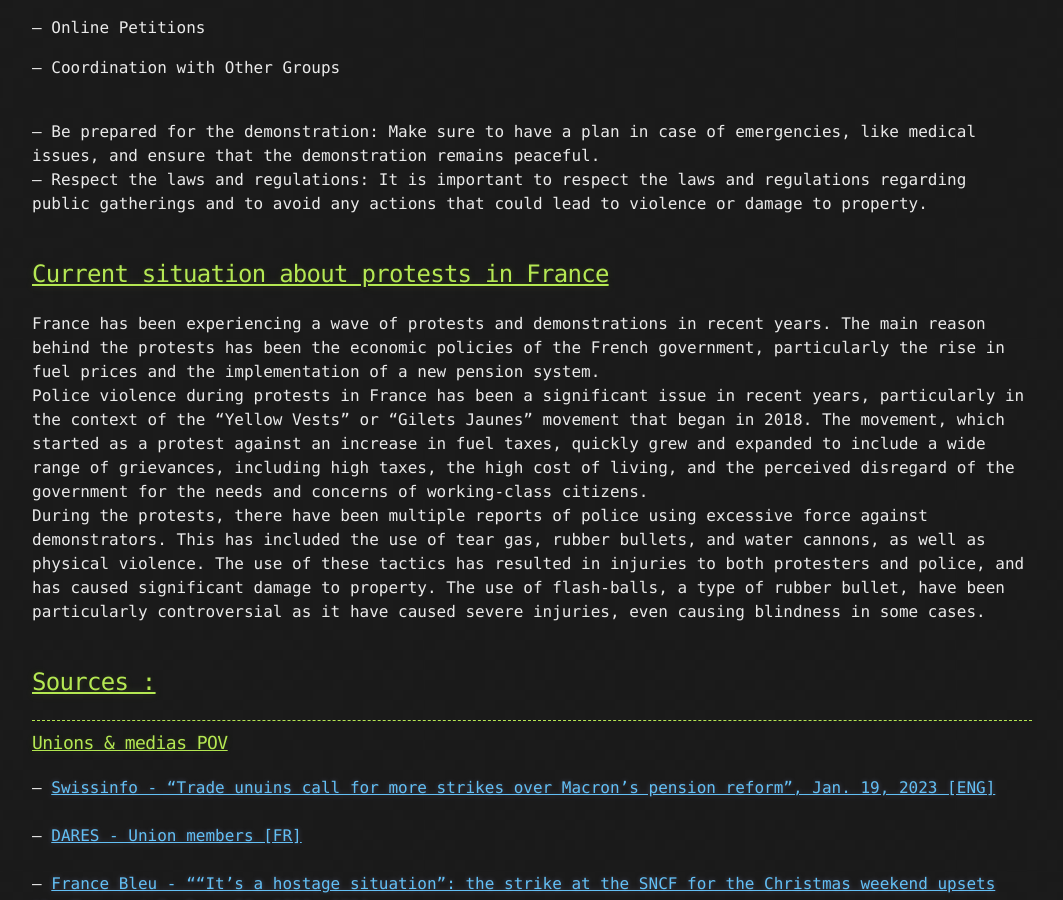
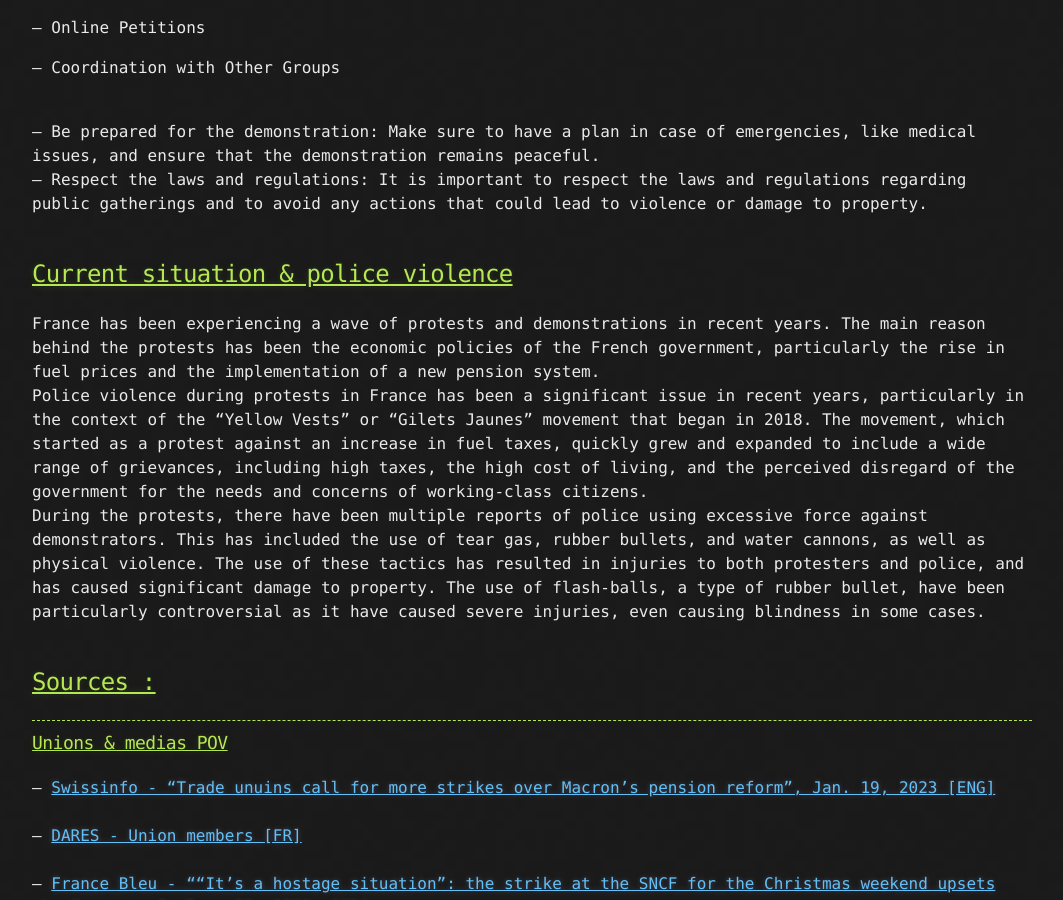
Before and after one commit to maelansecu/maelansecu.github.io, a Jekyll site: the page built from articles/how_do_french_protesters.md, in a window 1280 px wide and 900 px high, scrolled down 1789 px. Shown: the whole window, without its empty margins (108-1171 px from the left). Built offline with Jekyll 4.4.1, drawn with Linux system fonts in a browser that asks for light colours; our own code applies the rules of GitHub Pages for plain Markdown files.

Commit message:
Update how_do_french_protesters.md

```diff
--- a/articles/how_do_french_protesters.md
+++ b/articles/how_do_french_protesters.md
@@ -56,7 +56,7 @@ Then you'll have to advertize about the protest you're organizing. You can use :
 -- Respect the laws and regulations: It is important to respect the laws and regulations regarding public gatherings and to avoid any actions that could lead to violence or damage to property.
 <br><br>
 
-## <ins> Current situation about protests in France</ins>
+## <ins> Current situation & police violence</ins>
 
 France has been experiencing a wave of protests and demonstrations in recent years. The main reason behind the protests has been the economic policies of the French government, particularly the rise in fuel prices and the implementation of a new pension system.<br>
 Police violence during protests in France has been a significant issue in recent years, particularly in the context of the "Yellow Vests" or "Gilets Jaunes" movement that began in 2018. The movement, which started as a protest against an increase in fuel taxes, quickly grew and expanded to include a wide range of grievances, including high taxes, the high cost of living, and the perceived disregard of the government for the needs and concerns of working-class citizens.<br>
```
